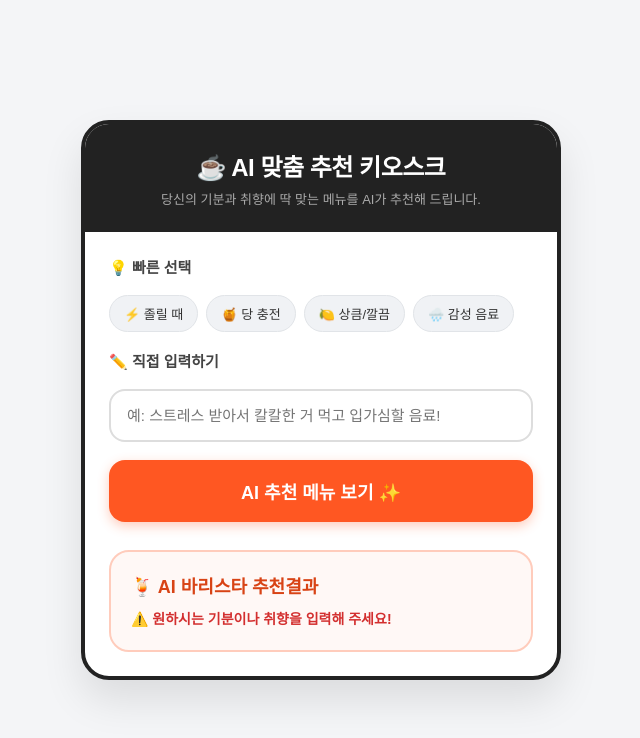
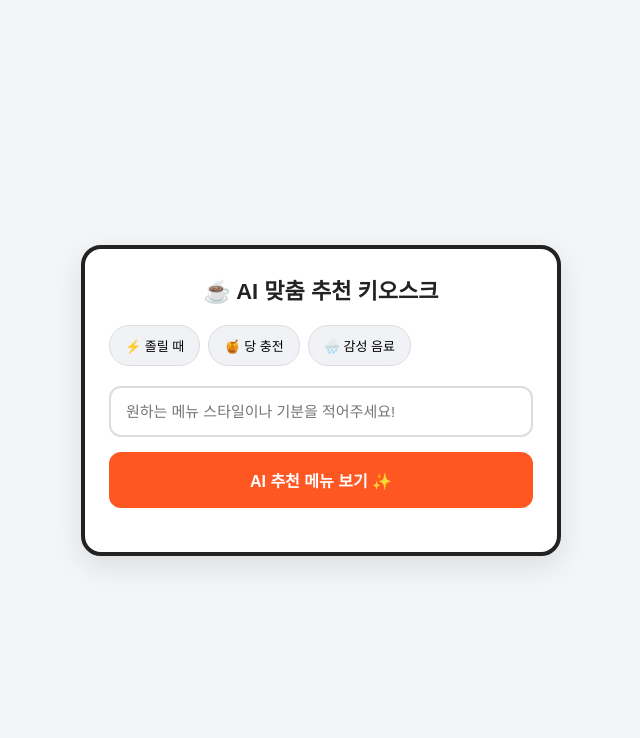
Before and after one commit to ybag43878-png/ssss, a website: page index.html in a window 1280 px wide. Both pictures are taken after a click on the button "AI 추천 메뉴 보기 ✨". Shown: the whole page, without its empty margins (319-959 px from the left). Drawn offline with Linux system fonts and the light colour scheme.

Commit message:
Update index.html

```diff
--- a/index.html
+++ b/index.html
@@ -6,49 +6,32 @@
     <title>AI 스마트 키오스크 ☕</title>
     <style>
         * { box-sizing: border-box; margin: 0; padding: 0; }
-        body { font-family: 'Pretendard', sans-serif; background-color: #f4f5f7; color: #222; display: flex; justify-content: center; align-items: center; min-height: 100vh; padding: 20px; }
-        .kiosk-container { background: #ffffff; width: 100%; max-width: 480px; border-radius: 28px; box-shadow: 0 20px 40px rgba(0,0,0,0.1); overflow: hidden; display: flex; flex-direction: column; border: 4px solid #222; }
-        .kiosk-header { background: #222; color: #fff; padding: 24px 20px; text-align: center; }
-        .kiosk-header h1 { font-size: 24px; font-weight: 800; letter-spacing: -0.5px; }
-        .kiosk-header p { font-size: 13px; color: #aaa; margin-top: 6px; }
-        .kiosk-body { padding: 24px; display: flex; flex-direction: column; gap: 18px; }
-        .section-title { font-size: 15px; font-weight: 700; color: #444; }
-        .quick-tags { display: flex; flex-wrap: wrap; gap: 8px; }
-        .tag-btn { background: #f0f2f5; border: 1px solid #e1e4e8; padding: 8px 14px; border-radius: 20px; font-size: 13px; cursor: pointer; transition: all 0.2s; color: #333; }
-        .tag-btn:hover { background: #e2e6ea; }
-        input[type="text"] { width: 100%; padding: 16px; border: 2px solid #ddd; border-radius: 16px; font-size: 15px; outline: none; transition: border-color 0.2s; }
-        input[type="text"]:focus { border-color: #ff5722; }
-        .order-btn { background-color: #ff5722; color: #fff; border: none; padding: 18px; border-radius: 16px; font-size: 18px; font-weight: 700; cursor: pointer; transition: 0.2s; box-shadow: 0 4px 12px rgba(255,87,34,0.3); }
-        .order-btn:hover { background-color: #e64a19; }
-        .loader { display: none; text-align: center; padding: 20px; font-size: 15px; font-weight: 600; color: #ff5722; }
-        .result-card { display: none; background: #fff8f6; border: 2px solid #ffccbc; border-radius: 20px; padding: 20px; margin-top: 10px; }
-        .result-card h2 { font-size: 18px; color: #d84315; margin-bottom: 10px; }
-        .result-card p { font-size: 14px; line-height: 1.6; color: #444; }
+        body { font-family: sans-serif; background-color: #f4f5f7; display: flex; justify-content: center; align-items: center; min-height: 100vh; padding: 20px; }
+        .kiosk-container { background: #fff; width: 100%; max-width: 480px; border-radius: 20px; box-shadow: 0 10px 30px rgba(0,0,0,0.1); padding: 24px; border: 4px solid #222; }
+        h1 { font-size: 22px; text-align: center; margin-bottom: 20px; color: #222; }
+        .quick-tags { display: flex; flex-wrap: wrap; gap: 8px; margin-bottom: 20px; }
+        .tag-btn { background: #f0f2f5; border: 1px solid #ddd; padding: 10px 15px; border-radius: 20px; font-size: 13px; cursor: pointer; }
+        input { width: 100%; padding: 15px; border: 2px solid #ddd; border-radius: 12px; margin-bottom: 15px; font-size: 15px; outline: none; }
+        .order-btn { width: 100%; background: #ff5722; color: #fff; border: none; padding: 16px; border-radius: 12px; font-size: 16px; font-weight: bold; cursor: pointer; margin-bottom: 20px; }
+        .result-box { display: none; background: #fff8f6; border: 2px solid #ffccbc; padding: 15px; border-radius: 12px; font-size: 14px; line-height: 1.6; }
+        .error-msg { color: #d32f2f; font-weight: bold; }
     </style>
 </head>
 <body>
+
     <div class="kiosk-container">
-        <div class="kiosk-header">
         <h1>☕ AI 맞춤 추천 키오스크</h1>
-            <p>당신의 기분과 취향에 딱 맞는 메뉴를 AI가 추천해 드립니다.</p>
-        </div>
-        <div class="kiosk-body">
-            <div class="section-title">💡 빠른 선택</div>
+
         <div class="quick-tags">
             <button class="tag-btn" onclick="setPrompt('피곤해서 졸려요, 강력한 카페인이 필요해요!')">⚡ 졸릴 때</button>
             <button class="tag-btn" onclick="setPrompt('달달하고 당 충전되는 음료 추천해줘!')">🍯 당 충전</button>
-                <button class="tag-btn" onclick="setPrompt('상큼하고 칼로리 낮은 가벼운 음료')">🍋 상큼/깔끔</button>
             <button class="tag-btn" onclick="setPrompt('비 오는 날 어울리는 따뜻한 음료')">🌧️ 감성 음료</button>
         </div>
-            <div class="section-title">✏️ 직접 입력하기</div>
-            <input type="text" id="userInput" placeholder="예: 스트레스 받아서 칼칼한 거 먹고 입가심할 음료!" />
+
+        <input type="text" id="userInput" placeholder="원하는 메뉴 스타일이나 기분을 적어주세요!" />
         <button class="order-btn" id="submitBtn">AI 추천 메뉴 보기 ✨</button>
-            <div class="loader" id="loader">🤖 AI 바리스타가 최선의 메뉴를 조합 중입니다...</div>
-            <div class="result-card" id="resultCard">
-                <h2>🍹 AI 바리스타 추천결과</h2>
-                <p id="menuContent"></p>
-            </div>
-        </div>
+
+        <div class="result-box" id="resultBox"></div>
     </div>
 
     <script>
@@ -56,33 +39,14 @@
             document.getElementById('userInput').value = text;
         }
 
-        function showError(message) {
-            const resultCard = document.getElementById('resultCard');
-            const menuContent = document.getElementById('menuContent');
-            const loader = document.getElementById('loader');
-
-            loader.style.display = 'none';
-            menuContent.innerHTML = `<span style="color:#d32f2f; font-weight:bold;">⚠️ ${message}</span>`;
-            resultCard.style.display = 'block';
-        }
-
         document.getElementById('submitBtn').addEventListener('click', async () => {
             const input = document.getElementById('userInput').value;
-            const resultCard = document.getElementById('resultCard');
-            const loader = document.getElementById('loader');
+            const resultBox = document.getElementById('resultBox');
 
-            if (!input.trim()) {
-                showError('원하시는 기분이나 취향을 입력해 주세요!');
-                return;
-            }
+            if (!input.trim()) return alert('내용을 입력해주세요!');
 
-            if (window.location.protocol === 'file:') {
-                showError('지금 다운받은 index.html 파일을 컴퓨터에서 직접 더블클릭해서 여셨군요! 😅<br><br>처음 기획하신 <b>[Vercel 서버리스 구조]</b>는 내 컴퓨터에서 바로 열면 서버가 없어서 오류가 납니다.<br><br>반드시 함께 다운로드된 <b>README.md</b> 파일을 보고 <b>Vercel에 배포(Deploy)</b>한 뒤, 발급된 인터넷 주소(URL)로 접속하셔야 정상 작동합니다!');
-                return;
-            }
-
-            resultCard.style.display = 'none';
-            loader.style.display = 'block';
+            resultBox.style.display = 'block';
+            resultBox.innerHTML = '🤖 AI가 맛있는 조합을 고민 중입니다...';
 
             try {
                 const response = await fetch('/api/generate', {
@@ -91,30 +55,17 @@
                     body: JSON.stringify({ userInput: input })
                 });
 
-                // 서버 응답을 텍스트로 먼저 확인하여 예외 상황 방어
-                const textData = await response.text();
-                let data;
+                const data = await response.json();
 
-                try {
-                    data = JSON.parse(textData);
-                } catch (e) {
-                    loader.style.display = 'none';
-                    showError(`서버 응답 오류 (상태: ${response.status})<br>Vercel 환경 변수 세팅이나 Node 버전을 확인해 주세요.`);
-                    return;
-                }
-
-                loader.style.display = 'none';
-
-                if (response.ok && data.result) {
-                    // AI의 답변 텍스트에서 줄바꿈을 HTML 태그로 변환하여 예쁘게 출력
-                    const formattedText = data.result.replace(/\n/g, '<br>');
-                    document.getElementById('menuContent').innerHTML = formattedText;
-                    resultCard.style.display = 'block';
+                if (response.ok) {
+                    // 성공 시: 줄바꿈(\n)을 <br>로 바꿔서 출력
+                    resultBox.innerHTML = data.result.replace(/\n/g, '<br>');
                 } else {
-                    showError('서버 오류 발생: ' + (data.error || 'API 연동에 실패했습니다.'));
+                    // 🚨 실패 시: 서버에서 보내준 진짜 구글 에러 원인(details)을 화면에 출력
+                    resultBox.innerHTML = `<span class="error-msg">⚠️ 오류 발생: ${data.error}</span><br><br><small style="color:gray;">원인: ${data.details}</small>`;
                 }
             } catch (err) {
-                showError('서버 통신 오류가 발생했습니다.<br>로컬 개발 환경(vercel dev)이 켜져 있는지 확인해 주세요.');
+                resultBox.innerHTML = `<span class="error-msg">⚠️ 통신 실패. 로컬 서버(vercel dev)가 실행 중인지 확인하세요.</span>`;
             }
         });
     </script>
```
Lines whose indentation alone changed are shown as unchanged.
